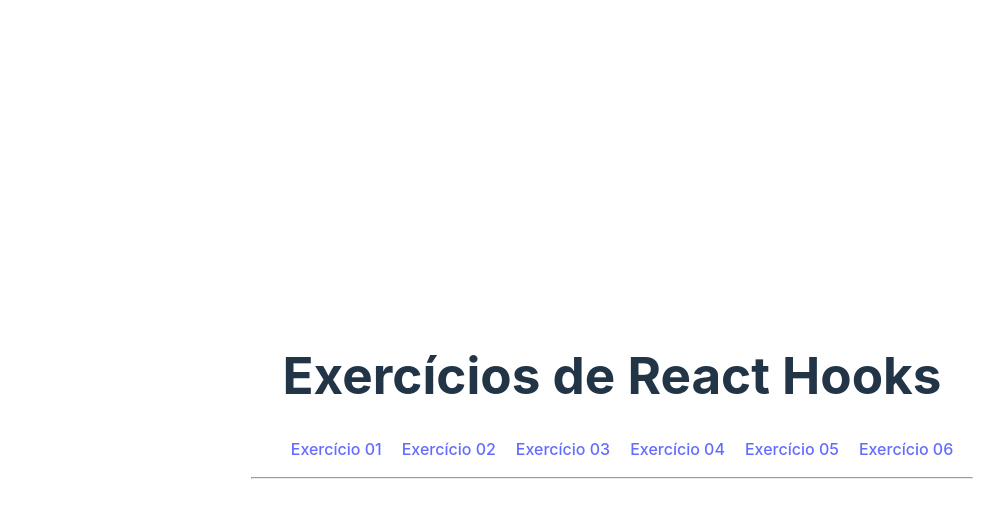
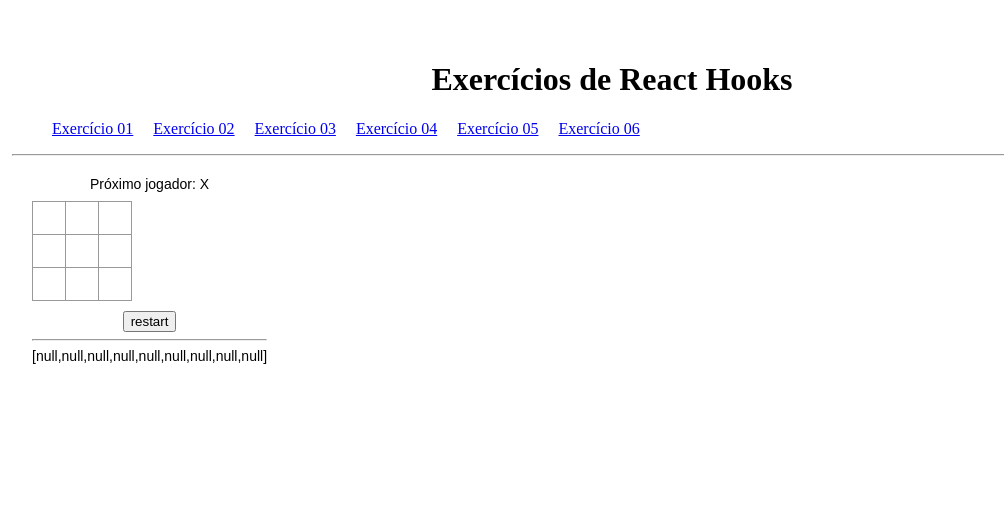
Before and after one commit to GabrielaALVieira/ProgramacaoWeb, a React (Vite) app in the folder react-hooks/: page /04 in a window 1280 px wide. Shown: the top 518 px of the page, without its empty margins (28-1032 px from the left). Built offline with nearby package versions, Linux system fonts and the light colour scheme.

Commit message:
(26/04) Exercícios 03 e 04

```diff
--- a/react-hooks/src/App.jsx
+++ b/react-hooks/src/App.jsx
@@ -1,7 +1,10 @@
 import './App.css'
+import './style.css'
 import {BrowserRouter, Routes, Route, Link} from 'react-router-dom'
 import Exercicio01 from './exercicios/01'
 import Exercicio02 from './exercicios/02'
+import Exercicio03 from './exercicios/03'
+import Exercicio04 from './exercicios/04'
 import Home from './pages/Home'
 
 function App() {
@@ -24,8 +27,8 @@
           <Route path="/" element={<Home/>}/>
           <Route path="/01" element = {<Exercicio01/>}/>
           <Route path="/02" element = {<Exercicio02/>}/>
-          <Route path="/03" />
-          <Route path="/04" />
+          <Route path="/03" element = {<Exercicio03/>}/>
+          <Route path="/04" element = {<Exercicio04/>}/>
           <Route path="/05" />
           <Route path="/06" />
         </Routes>
--- a/react-hooks/src/exercicios/03.jsx
+++ b/react-hooks/src/exercicios/03.jsx
@@ -1,53 +1,60 @@
 import * as React from 'react'
 
-function Name({name, onNameChange}) {
+function Name() { //name é autocontido, isolado, nao conversa com ngm
+  const [name, setName] = React.useState('')
   return (
     <div>
       <label htmlFor="name">Name: </label>
-      <input id="name" value={name} onChange={onNameChange} />
+      <input id="name" value={name} onChange={event=>setName(event.target.value)} />
     </div>
   )
 }
 
 // 🐨 aceite as props `animal` e `onAnimalChange` neste componente
-function FavoriteAnimal() {
+function FavoriteAnimal({animal, onAnimalChange}) { //props sempre entre {}
   // 💣 delete this, it's now managed by the App
-  const [animal, setAnimal] = React.useState('')
+  //const [animal, setAnimal] = React.useState('')
   return (
     <div>
       <label htmlFor="animal">Favorite Animal: </label>
       <input
         id="animal"
         value={animal}
-        onChange={event => setAnimal(event.target.value)}
+        //onChange={event => setAnimal(event.target.value)}
+        onChange={onAnimalChange}
       />
     </div>
   )
 }
 
 // 🐨 descomente isso
-// function Display({name, animal}) {
-//   return <div>{`Olá ${name}, seu animal favorito é: ${animal}!`}</div>
-// }
+function Display({animal}) {
+  //return <div>{`Olá ${name}, seu animal favorito é: ${animal}!`}</div>
+  return <div>{`Olá, seu animal favorito é: ${animal}!`}</div>
+}
 
 
 // 💣 exclua esse componente e use o novo
-function Display({name}) {
-   return <div>{`Hey ${name}, you are great!`}</div>
-}
+//function Display({name}) {
+//   return <div>{`Hey ${name}, you are great!`}</div>
+//}
 
-function App() {
+function Exercicio03() {
   // 🐨 adicione um useState para o animal
-  const [name, setName] = React.useState('')
+  //const [name, setName] = React.useState('') não passa mais essas infos p filhos
+  const [animal, setAnimal] = React.useState('') //só quem altera o display é o componente animal
   return (
     <form>
-      <Name name={name} onNameChange={event => setName(event.target.value)} />
+      <Name />
       {/* 🐨 passe o animal e a prop onAnimalChange aqui (similar ao componente Name acima) */}
-      <FavoriteAnimal />
+      <FavoriteAnimal
+        animal ={animal}
+        onAnimalChange={event=>setAnimal(event.target.value)}
+      />
       {/* 🐨 passe a prop do animal aqui */}
-      <Display name={name} />
-    </form>
+      <Display animal={animal}/>
+    </form> //no display
   )
 }
 
-export default App
+export default Exercicio03
--- a/react-hooks/src/exercicios/04.jsx
+++ b/react-hooks/src/exercicios/04.jsx
@@ -2,14 +2,20 @@
 
 function Board() {
   // 🐨 squares é o estado para este componente. Adicione useState para squares
-  const squares = Array(9).fill(null)
+  //const squares = Array(9).fill(null) //cria array de 9 possições q sao iniciadas com 9 null
 
-  // 🐨 Precisaremos dos seguintes itens de estados derivados:
+  const [squares, setSquares] = React.useState(Array(9).fill(null)) //colocamos como variável de estado
+
+  // 🐨 Precisaremos dos seguintes itens de estados derivados: estado q posso calcular, sem ficar armazenando ele.
   // - nextValue ('X' ou 'O')
   // - winner ('X', 'O', ou null)
   // - status (`Vencedor: ${winner}`, `Deu velha!`, or `Próximo jogador: ${nextValue}`)
   // 💰 Os respectivos cálculos já estão prontos. Basta usar os utilitários
   // mais abaixo no código para criar essas variáveis
+
+  const nextValue = calculateNextValue(squares)
+  const winner = calculateWinner(squares)
+  const status = calculateStatus(winner, squares, nextValue)
 
   // Esta é a função que o manipulador de clique no quadrado irá chamar. `square`
   // deve ser um índice. Portanto, se você clicar sobre o quadrado central, o
@@ -27,16 +33,21 @@
     //
     // 🐨 faça uma cópia da matriz dos quadrados
     // 💰 `[...squares]` é do que você precisa!)
+    const squaresCopy = [...squares]
 
     // 🐨 ajuste o valor do quadrado que foi selecionado
     // 💰 `squaresCopy[square] = nextValue`
+    squaresCopy[square] = nextValue
+    //console.log(squaresCopy)
 
     // 🐨 atribua a cópia à matriz dos quadrados
+    setSquares(squaresCopy)
   }
 
   function restart() {
     // 🐨 volte os quadrados ao estado inicial
     // 💰 `Array(9).fill(null)` é do que você precisa!
+    setSquares(Array(9).fill(null))
   }
 
   function renderSquare(i) {
@@ -50,7 +61,7 @@
   return (
     <div>
       {/* 🐨 coloque o status na div abaixo */}
-      <div className="status"></div>
+      <div className="status">{status}</div>
       <div className="board-row">
         {renderSquare(0)}
         {renderSquare(1)}
@@ -70,6 +81,7 @@
         restart
       </button>
       <hr />
+      <div> { JSON.stringify(squares) }</div>
     </div>
   )
 }
@@ -85,11 +97,17 @@
 }
 
 function calculateStatus(winner, squares, nextValue) {
-  return winner
-    ? `Vencedor: ${winner}`
-    : squares.every(Boolean)
-    ? `Deu velha!`
-    : `Próximo jogador: ${nextValue}`
+  //return winner
+  //  ? `Vencedor: ${winner}`
+  //  : squares.every(Boolean)
+  //  ? `Deu velha!`
+  // : `Próximo jogador: ${nextValue}`
+  if (winner)
+    return `Vencedor: ${winner}`
+  else if (squares.every(Boolean))
+    return `Deu velha!`
+  else
+    return `Próximo jogador: ${nextValue}`
 }
 
 function calculateNextValue(squares) {
--- a/react-hooks/src/main.jsx
+++ b/react-hooks/src/main.jsx
@@ -1,7 +1,7 @@
 import React from 'react'
 import ReactDOM from 'react-dom/client'
 import App from './App'
-import './index.css'
+//import './index.css'
 
 ReactDOM.createRoot(document.getElementById('root')).render(
   //<React.StrictMode>
```
Also changed, not shown: react-hooks/src/style.css (renamed from react-hooks/public/style.css).
